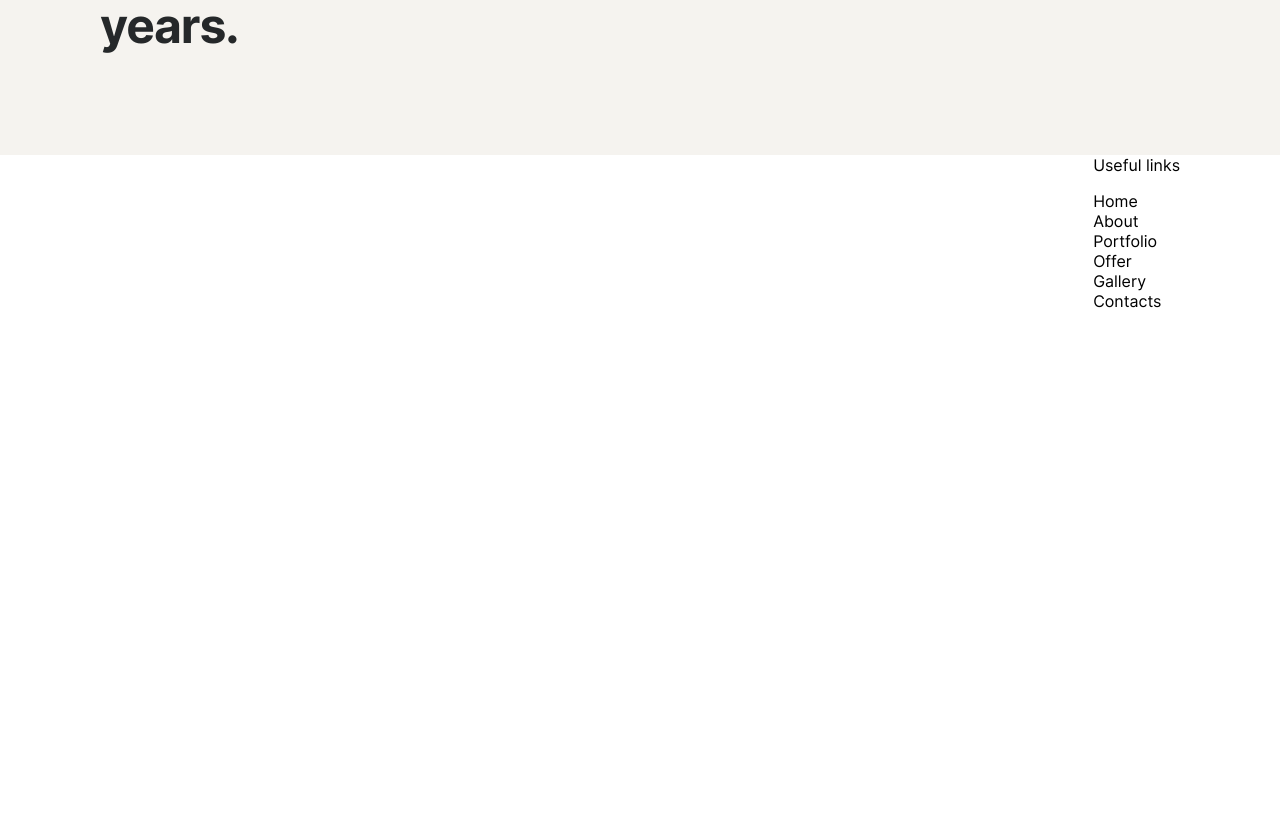
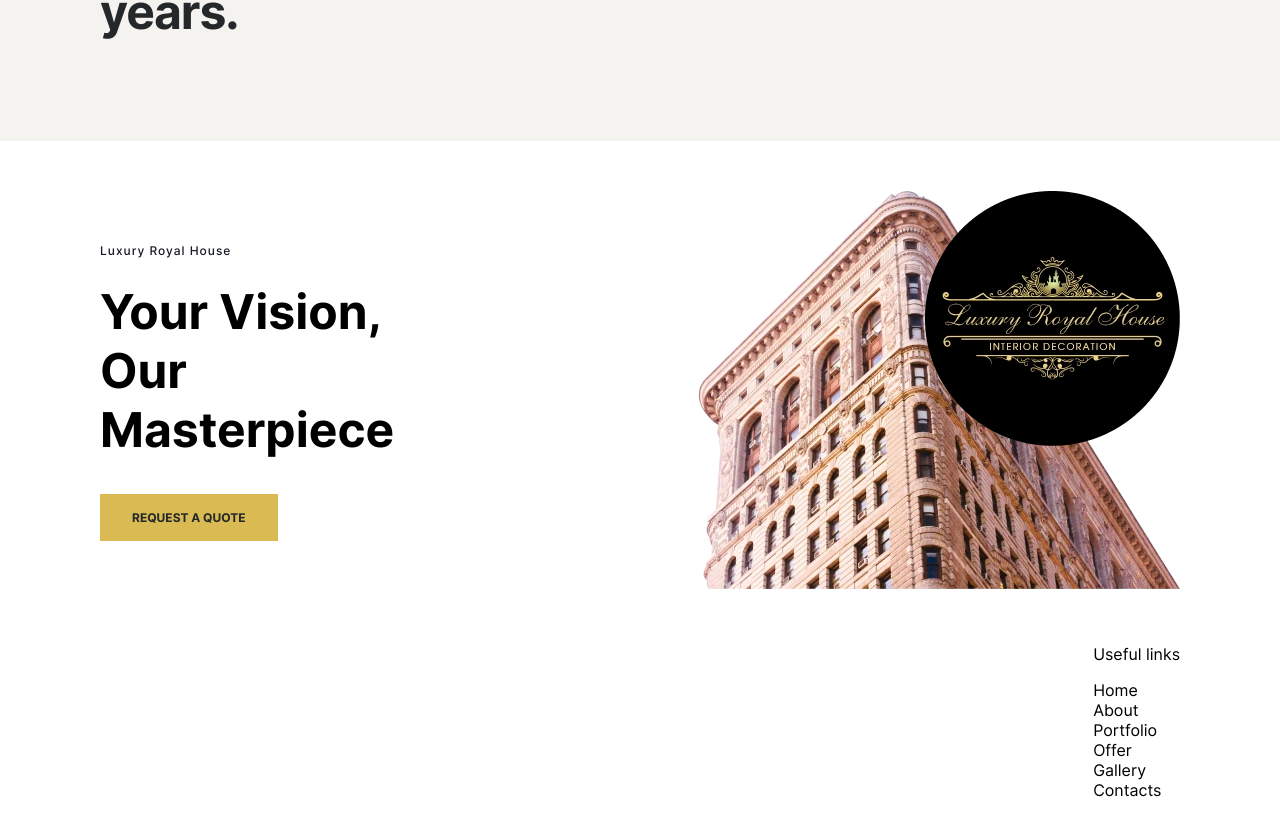
Before and after one commit to yuuikm/luxury-royal-house, a React (Vite) app: page / in a window 1280 px wide. Shown: the part 1791-2607 px from the top of the page. Before the commit the page ends 2118 px from the top, so only its background shows below. Built offline with nearby package versions, Linux system fonts and the light colour scheme.

Commit message:
feat: bottom banner component

```diff
--- a/src/components/App.tsx
+++ b/src/components/App.tsx
@@ -3,6 +3,7 @@
 import IntroSection from 'components/IntroSection';
 import ActionBlock from 'components/shared/ActionBlock';
 import Slider from 'components/Slider';
+import BottomBanner from 'components/shared/BottomBanner';
 
 const App: FC = () => {
   const { t } = useTranslation();
@@ -17,6 +18,10 @@
         quote={t('callToActionHome.quote')}
         callToAction={t('callToActionHome.callToAction')}
       />
+      <BottomBanner
+        title={t('bottomBannerHome.title')}
+        buttonText={t('bottomBannerHome.buttonText')}
+      />
     </>
   );
 };
--- a/src/components/layout/Header/index.tsx
+++ b/src/components/layout/Header/index.tsx
@@ -9,7 +9,7 @@
 
   return (
     <div className="container header">
-      <img className="logo" src={companyLogo} />
+      <img className="logo" src={companyLogo} alt={companyLogo} />
       <>
         <nav>
           <ul className="header-menu">
@@ -18,8 +18,8 @@
                 <Link to={route}>{text}</Link>
               </li>
             ))}
+            <LanguageSwitcher />
           </ul>
-          <LanguageSwitcher />
         </nav>
       </>
     </div>
--- /dev/null
+++ b/src/components/shared/BottomBanner/index.tsx
@@ -0,0 +1,31 @@
+// libraries
+import { type FC } from 'react';
+import SmTitle from 'components/shared/SmTitle';
+import LinkButton from 'components/shared/LinkButton';
+import BottomBannerImg from 'assets/images/architect6-cta-pic2.webp';
+import LRHLogo from 'assets/images/circle_logo.webp';
+
+type BottomBannerProps = {
+  title: string;
+  buttonText: string;
+};
+
+const BottomBanner: FC<BottomBannerProps> = ({ title, buttonText }) => {
+  return (
+    <div className="container">
+      <div className="btm-banner">
+        <div className="btm-banner-text-wrapper">
+          <SmTitle />
+          <h2 className="btm-banner-title">{title}</h2>
+          <LinkButton text={buttonText} link="/" style="primary" />
+        </div>
+        <div className="btm-banner-image-wrapper">
+          <img className="btm-banner-logo" src={LRHLogo} alt={LRHLogo} />
+          <img src={BottomBannerImg} alt={BottomBannerImg} />
+        </div>
+      </div>
+    </div>
+  );
+};
+
+export default BottomBanner;
--- a/src/provider/i18n.ts
+++ b/src/provider/i18n.ts
@@ -35,6 +35,10 @@
         quote: 'Luxurious interior design for your home.',
         callToAction: 'OUR WORKS',
       },
+      bottomBannerHome: {
+        title: 'Your Vision, Our Masterpiece',
+        buttonText: 'REQUEST A QUOTE',
+      },
     },
   },
   ru: {
@@ -64,6 +68,10 @@
         quote: 'Роскошный интерьер вашего дома.',
         callToAction: 'НАШИ РАБОТЫ',
       },
+      bottomBannerHome: {
+        title: 'Ваше видение — наше произведение искусства',
+        buttonText: 'ЗАПРОСИТЬ СМЕТУ',
+      },
     },
   },
 };
--- /dev/null
+++ b/src/styles/components/bottom-banner.scss
@@ -0,0 +1,25 @@
+.btm-banner {
+  display: flex;
+  justify-content: space-between;
+  align-items: center;
+  padding: 50px 0;
+
+  .btm-banner-text-wrapper {
+    flex-basis: 30%;
+
+    .btm-banner-title{
+      font-size: 48px;
+      font-weight: 700;
+      padding-bottom: 35px;
+    }
+  }
+
+  .btm-banner-image-wrapper {
+    position: relative;
+
+    .btm-banner-logo {
+      position: absolute;
+      right: 0;
+    }
+  }
+ }
--- a/src/styles/components/header.scss
+++ b/src/styles/components/header.scss
@@ -2,6 +2,9 @@
   display: flex;
   background-color: $c-header-bg;
   justify-content: space-between;
+  position: sticky;
+  top: 0;
+  z-index: 10;
 
   .logo {
     width: 190px;
--- a/src/styles/elements/button.scss
+++ b/src/styles/elements/button.scss
@@ -7,6 +7,7 @@
 
 .secondary {
   background-color: transparent;
+  color: $c-button-text;
   border: 2px solid $c-button-border;
   transition: 0.3s;
 
@@ -15,3 +16,13 @@
     border: 2px solid $c-button-secondary-hover;
   }
 }
+
+.primary {
+  background-color: $c-button-primary-bg;
+  color: $c-button-primary-text;
+  transition: 0.3s;
+
+  &:hover {
+    background-color: $c-button-primary-hover-bg;
+  }
+}
--- a/src/styles/index.scss
+++ b/src/styles/index.scss
@@ -18,3 +18,4 @@
 @import "components/sm-title";
 @import "components/intro-section";
 @import "components/action-block";
+@import "components/bottom-banner";
--- a/src/styles/settings/colors.scss
+++ b/src/styles/settings/colors.scss
@@ -4,6 +4,7 @@
 $c-white: #ffffff;
 $c-white-2: #F5F3EF;
 $c-gold-1: #d9ba53;
+$c-gold-2: #cba51b;
 
 $c-header-bg: $c-black;
 $c-header-text: $c-white;
@@ -21,6 +22,9 @@
 $c-button-border: $c-black-3;
 $c-button-text: $c-black-3;
 $c-button-secondary-hover: $c-gold-1;
+$c-button-primary-bg: $c-gold-1;
+$c-button-primary-text: $c-black-3;
+$c-button-primary-hover-bg: $c-gold-2;
 
 $c-call-to-action-bg: $c-white-2;
 $c-call-to-action-title: $c-black-3;
```
Also changed, not shown: src/assets/images/architect6-cta-pic2.webp (added), src/assets/images/circle_logo.webp (added).
